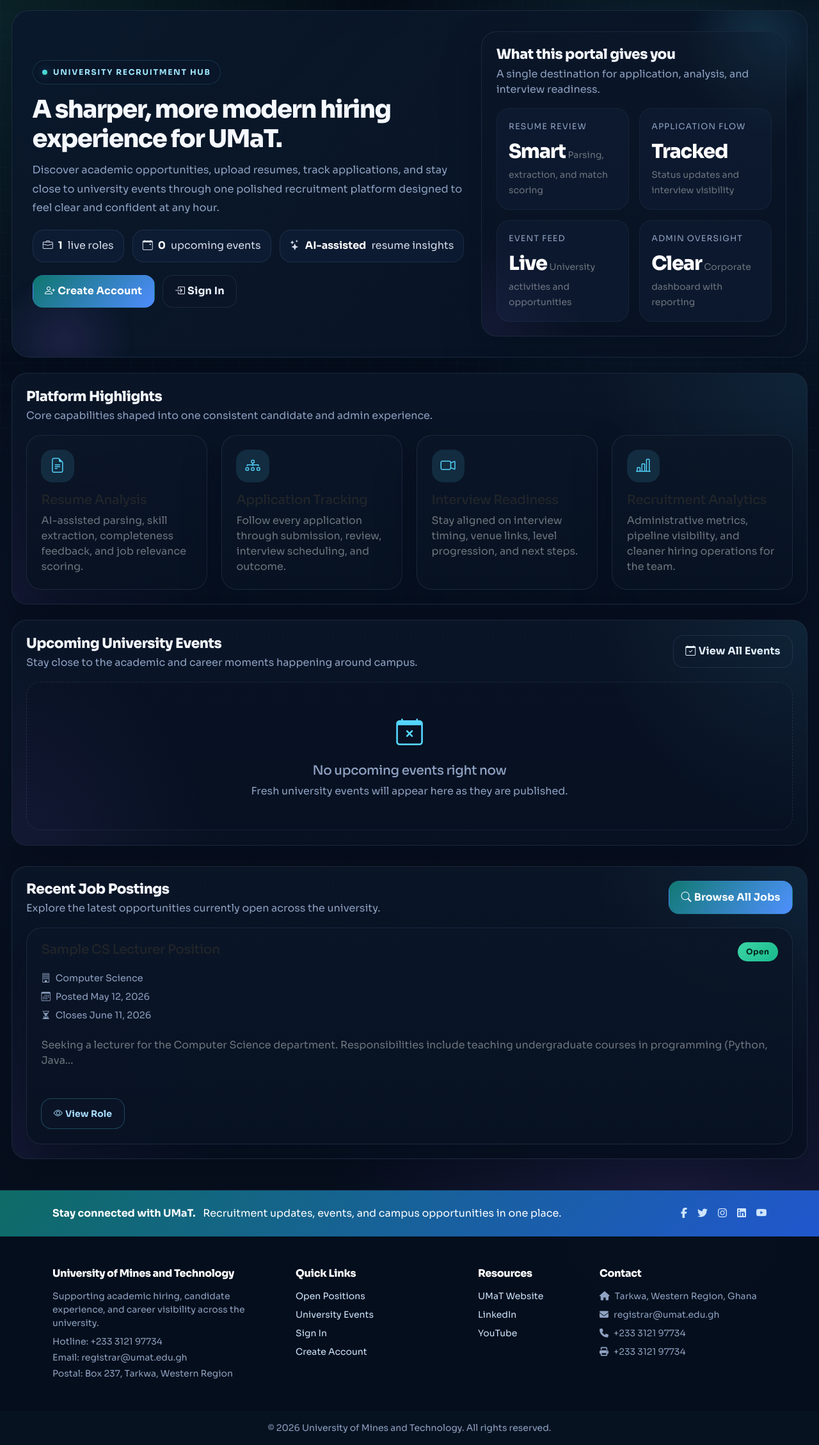
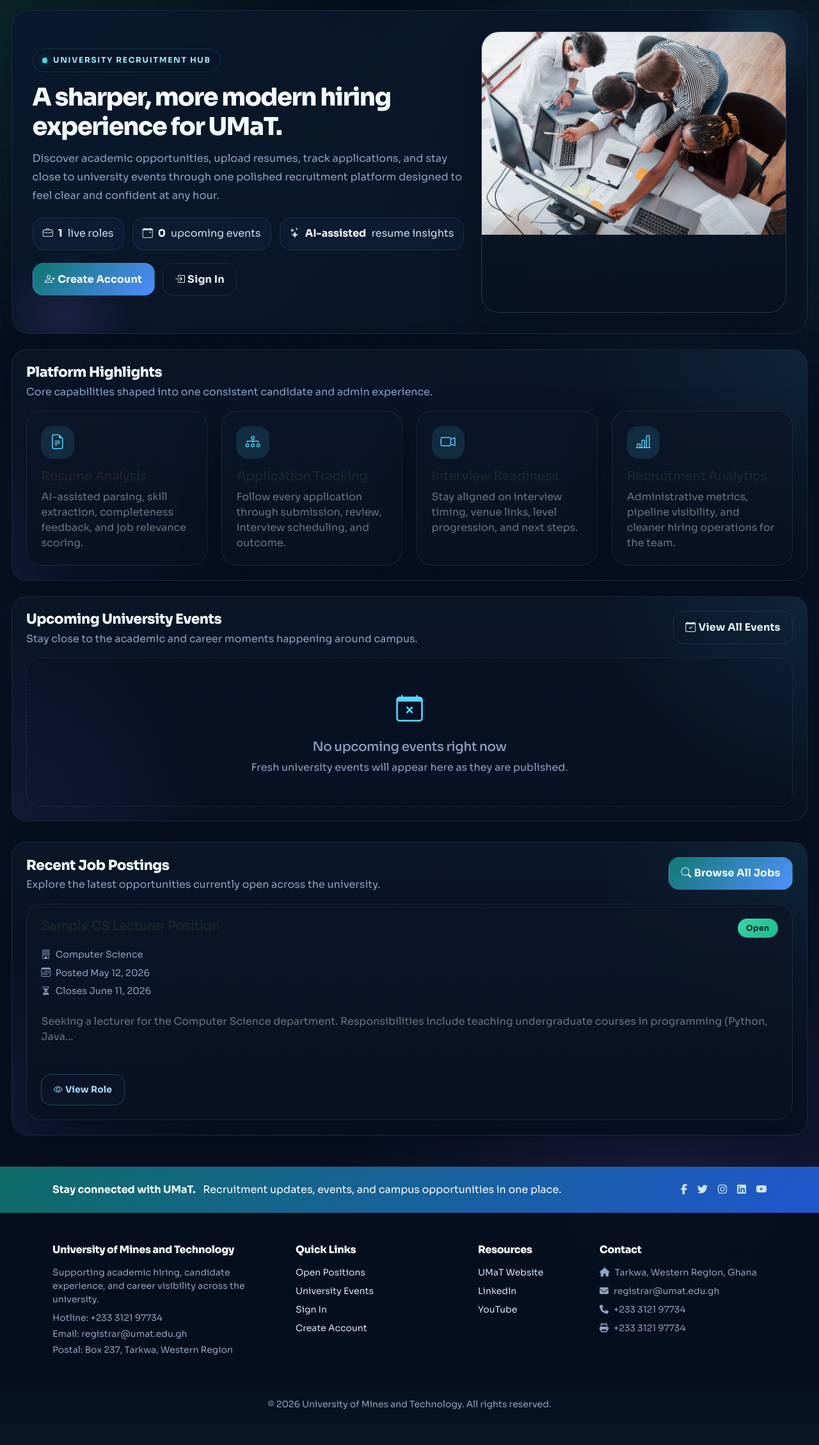
Before and after one commit to eckintosh-4ai360/PROJECT-E-RECRUITMENT-SYSTEM, a Flask app: page / in a window 1280 px wide. Shown: the part 79-2338 px from the top of the page at 64% size. After the commit the page ends 2282 px from the top, so only its background shows below. Run offline with Flask 2, Linux system fonts and the light colour scheme; data comes from the database, SQL or seed files in the repository; data that the repository does not hold is empty; parts of the project's set-up code (start-up, migrations or seed data) failed here and were passed over; some libraries are stand-ins or nearby versions.

Commit message:
added homepage image

```diff
--- a/app/static/css/style.css
+++ b/app/static/css/style.css
@@ -1252,3 +1252,41 @@ textarea::placeholder {
         min-height: 320px;
     }
 }
+
+/* Hero Image Styling */
+.hero-image-container {
+    position: relative;
+    width: 100%;
+    height: 100%;
+    min-height: 440px;
+    border-radius: var(--surface-radius);
+    overflow: hidden;
+    border: 1px solid var(--border-strong);
+    box-shadow: var(--shadow-deep);
+    transition: transform 0.3s cubic-bezier(0.34, 1.56, 0.64, 1);
+}
+
+.hero-image-container:hover {
+    transform: scale(1.02);
+}
+
+.hero-image {
+    width: 100%;
+    height: 100%;
+    object-fit: cover;
+    display: block;
+}
+
+.hero-image-overlay {
+    position: absolute;
+    inset: 0;
+    background: linear-gradient(to bottom, transparent 60%, rgba(5, 13, 25, 0.4));
+    pointer-events: none;
+}
+
+@media (max-width: 1200px) {
+    .hero-image-container {
+        min-height: 380px;
+        margin-top: 2rem;
+    }
+}
--- a/app/templates/index.html
+++ b/app/templates/index.html
@@ -44,35 +44,9 @@
             </div>
 
             <div class="col-xl-5">
-                <div class="card surface-card--padded">
-                    <div class="section-header">
-                        <div>
-                            <h3 class="surface-section__title">What this portal gives you</h3>
-                            <p class="surface-section__subtitle">A single destination for application, analysis, and interview readiness.</p>
-                        </div>
-                    </div>
-                    <div class="stats-grid">
-                        <div class="stat-card">
-                            <span class="stat-card__label">Resume Review</span>
-                            <strong class="stat-card__value text-white">Smart</strong>
-                            <small class="text-secondary">Parsing, extraction, and match scoring</small>
-                        </div>
-                        <div class="stat-card">
-                            <span class="stat-card__label">Application Flow</span>
-                            <strong class="stat-card__value text-white">Tracked</strong>
-                            <small class="text-secondary">Status updates and interview visibility</small>
-                        </div>
-                        <div class="stat-card">
-                            <span class="stat-card__label">Event Feed</span>
-                            <strong class="stat-card__value text-white">Live</strong>
-                            <small class="text-secondary">University activities and opportunities</small>
-                        </div>
-                        <div class="stat-card">
-                            <span class="stat-card__label">Admin Oversight</span>
-                            <strong class="stat-card__value text-white">Clear</strong>
-                            <small class="text-secondary">Corporate dashboard with reporting</small>
-                        </div>
-                    </div>
+                <div class="hero-image-container">
+                    <img src="{{ url_for('static', filename='homeright.jpg') }}" alt="Recruitment Team" class="hero-image">
+                    <div class="hero-image-overlay"></div>
                 </div>
             </div>
         </div>
```
Also changed, not shown: app/static/homeright.jpg (added).
